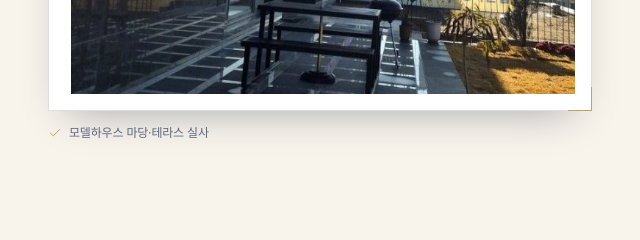
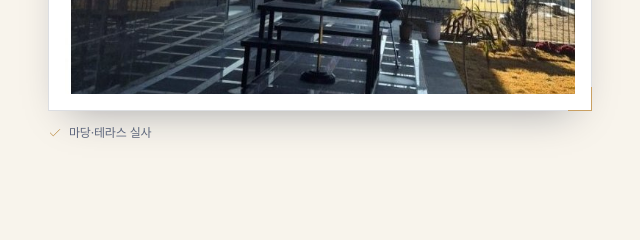
Before and after one commit to townhouseteluce-dotcom/housering-site, a plain HTML site: page teluce/index.html in a window 1280 px wide. Shown: the part 1620-1860 px from the top of the page, 42-682 px from the left. Drawn offline with Linux system fonts and the light colour scheme.

Commit message:
사진 캡션 정리 — 마당·테라스 실사(모델하우스 단정 제거)

```diff
--- a/teluce/index.html
+++ b/teluce/index.html
@@ -802,7 +802,7 @@ button.price-figure:hover img{transform:scale(1.015)}
         <div class="frame">
           <img src="assets/teluce-terrace.jpg" alt="텔루체 세대의 마당과 테라스, 접이식 유리문" width="676" height="1200" loading="lazy" decoding="async">
         </div>
-        <figcaption><svg aria-hidden="true"><use href="#i-check"/></svg>모델하우스 마당·테라스 실사</figcaption>
+        <figcaption><svg aria-hidden="true"><use href="#i-check"/></svg>마당·테라스 실사</figcaption>
       </div>
       <div data-reveal>
         <span class="eyebrow on-light">About the site</span>
```
